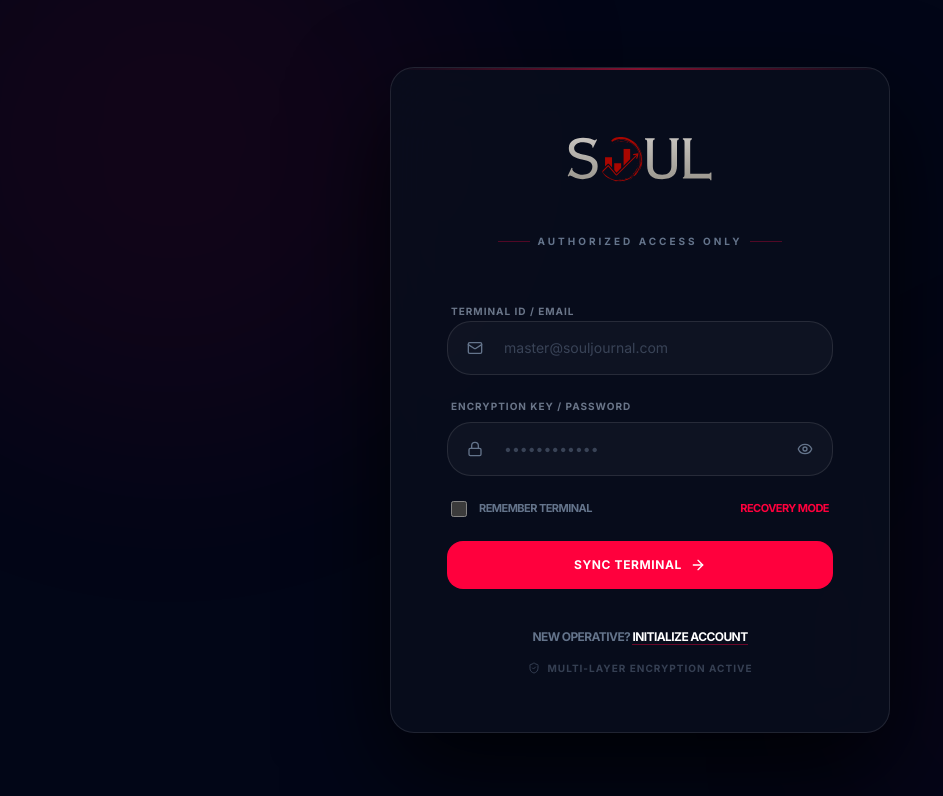
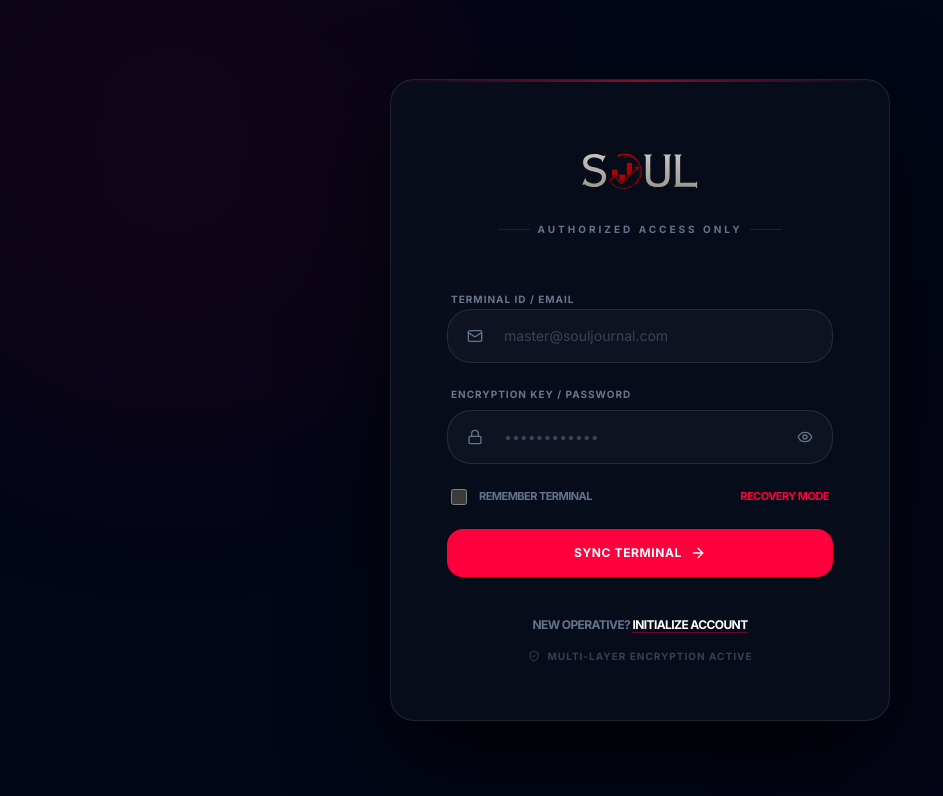
Before and after one commit to Sidharth-S12/Soul_journal, a React (Vite) app: page /login in a window 1280 px wide. Shown: the top 796 px of the page, without its empty margins (0-943 px from the left). Built offline with nearby package versions, Linux system fonts and the light colour scheme.

Commit message:
first commit

```diff
--- a/src/components/Sidebar.jsx
+++ b/src/components/Sidebar.jsx
@@ -33,7 +33,7 @@ const Sidebar = () => {
   return (
     <aside className="fixed left-0 top-0 h-screen w-[280px] bg-bg-darker/95 backdrop-blur-3xl border-r border-white/5 z-50 flex flex-col p-6">
       <div className="mb-10">
-        <Logo className="scale-90 origin-left" />
+        <Logo size="default" />
       </div>
 
       <nav className="flex-1 space-y-1.5 overflow-y-auto pr-2 custom-scrollbar">
--- a/src/pages/Login.jsx
+++ b/src/pages/Login.jsx
@@ -34,11 +34,11 @@ const Login = () => {
         <div className="absolute top-0 left-0 w-full h-[2px] bg-gradient-to-r from-transparent via-primary-glow to-transparent opacity-50" />
 
         <div className="flex flex-col items-center mb-12">
-          <Logo className="scale-125 mb-4" />
-          <div className="flex items-center gap-2 mt-6">
-              <div className="h-[1px] w-8 bg-primary/30" />
-              <p className="text-text-muted text-[10px] font-black uppercase tracking-[0.3em]">Authorized Access Only</p>
-              <div className="h-[1px] w-8 bg-primary/30" />
+          <Logo size="default" />
+          <div className="flex items-center gap-2 mt-4">
+            <div className="h-[1px] w-8 bg-primary/30" />
+            <p className="text-text-muted text-[10px] font-black uppercase tracking-[0.3em]">Authorized Access Only</p>
+            <div className="h-[1px] w-8 bg-primary/30" />
           </div>
         </div>
 
@@ -112,8 +112,8 @@ const Login = () => {
             </Link>
           </p>
           <div className="flex items-center gap-2 text-[10px] text-text-muted font-bold opacity-50 uppercase tracking-widest">
-              <ShieldCheck className="w-3 h-3" />
-              <span>Multi-Layer Encryption Active</span>
+            <ShieldCheck className="w-3 h-3" />
+            <span>Multi-Layer Encryption Active</span>
           </div>
         </div>
       </motion.div>
```
Lines whose indentation alone changed are shown as unchanged.
